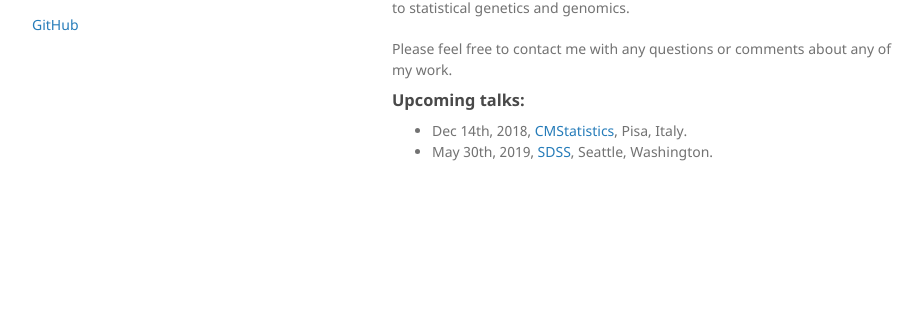
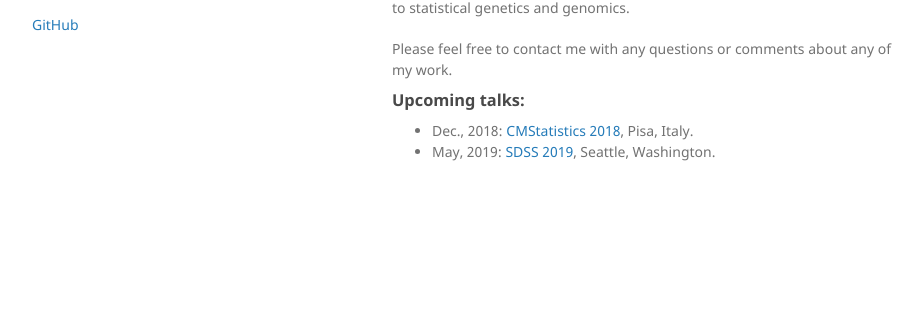
Before and after one commit to ajmolstad/ajmolstad.github.io, a Jekyll site: the page built from index.md, in a window 1280 px wide. Shown: the part 291-606 px from the top of the page, without its empty margins (178-1099 px from the left). Built offline with Jekyll 4.4.1, drawn with Linux system fonts in a browser that asks for light colours.

Commit message:
Update index.md

```diff
--- a/index.md
+++ b/index.md
@@ -10,5 +10,5 @@ Please feel free to contact me with any questions or comments about any of my wo
 
 
 ### Upcoming talks:
-- Dec 14th, 2018, [CMStatistics](http://www.cmstatistics.org/CMStatistics2018/), Pisa, Italy.
-- May 30th, 2019, [SDSS](http://ww2.amstat.org/meetings/sdss/2019/), Seattle, Washington.
+- Dec., 2018: [CMStatistics 2018](http://www.cmstatistics.org/CMStatistics2018/), Pisa, Italy.
+- May, 2019: [SDSS 2019](http://ww2.amstat.org/meetings/sdss/2019/), Seattle, Washington.
```
